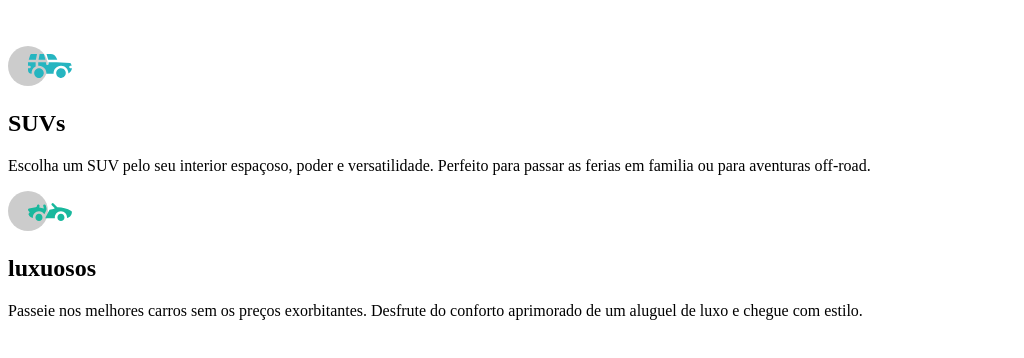
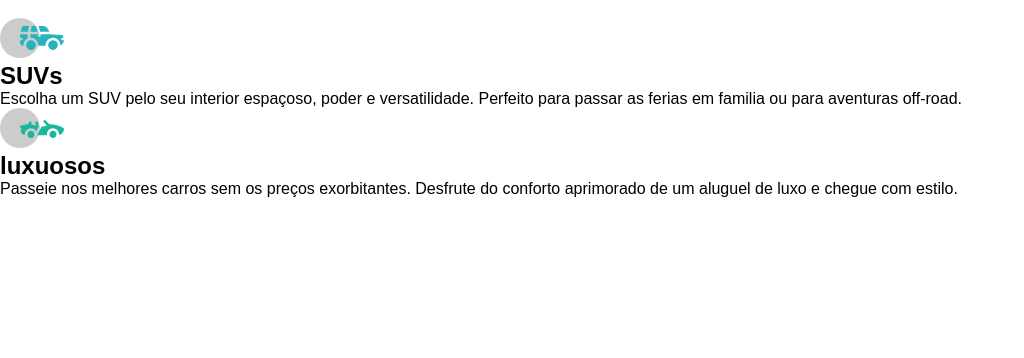
Before and after one commit to marcosvitA/carros-, a plain HTML site: page index.html in a window 1280 px wide. Shown: the whole page, without its empty margins (0-1024 px from the left). Drawn offline with Linux system fonts and the light colour scheme.

Commit message:
estrutura CSS

```diff
--- a/index.html
+++ b/index.html
@@ -4,6 +4,7 @@
     <meta charset="UTF-8">
     <meta http-equiv="X-UA-Compatible" content="IE=edge">
     <meta name="viewport" content="width=device-width, initial-scale=1.0">
+    <link rel="stylesheet" href="style.css">
     <title>Carros</title>
 </head>
 <body>
```
Also changed, not shown: style.css (+5 -5 lines).
